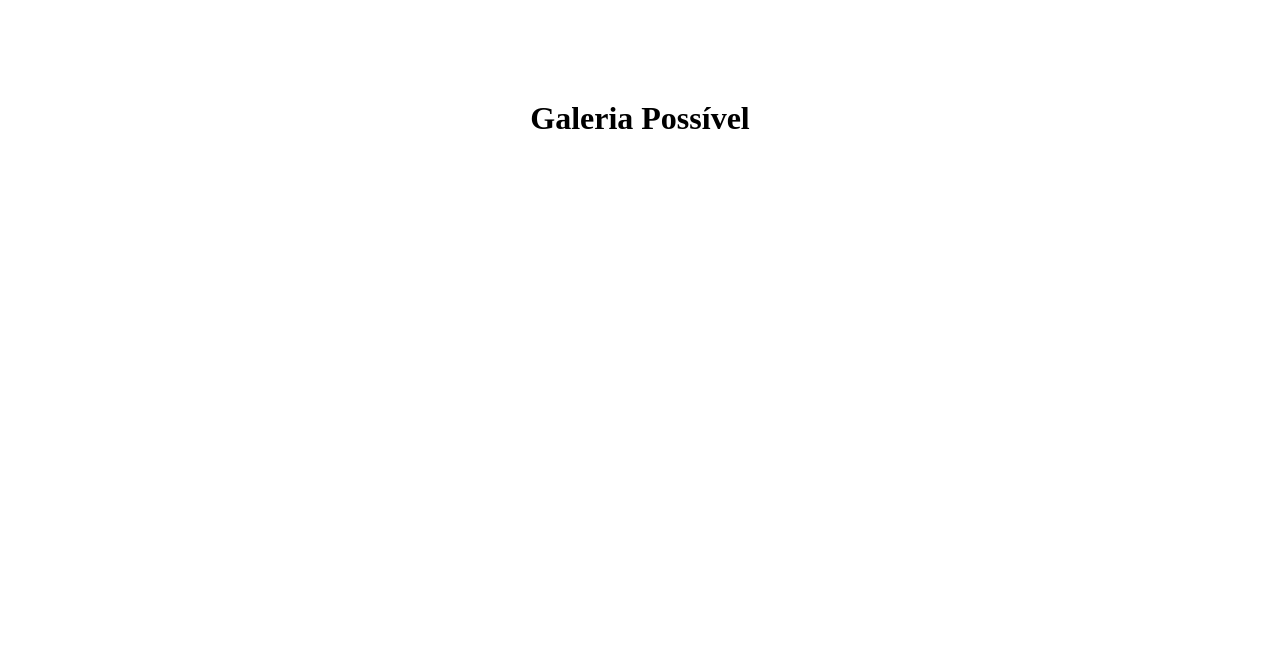
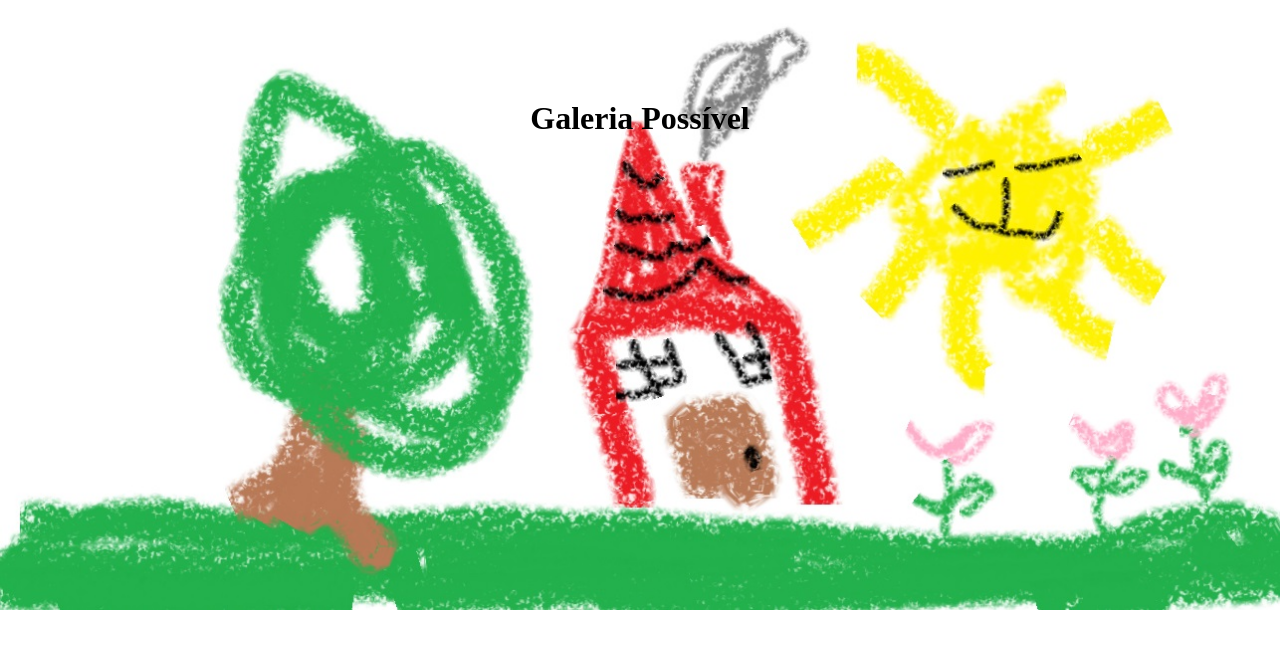
Before and after one commit to Paprikadarlingtoniapurpuraquevedo/galeria_possivel, a website: page index.html in a window 1280 px wide. Drawn offline with Linux system fonts and the light colour scheme.

Commit message:
Versão 12

```diff
--- a/index.html
+++ b/index.html
@@ -7,7 +7,7 @@
     <link rel="stylesheet" href="css/index.css">
     <script src="js/disable_right_click.js"></script>
 </head>
-<body oncontextmenu="return disableRightClick();">
+<body style="background-image: url(images/kindergarten.jpg); background-repeat: no-repeat; background-size: cover;" oncontextmenu="return disableRightClick();">
 
     <h1>Galeria Possível</h1>
 
```
Also changed, not shown: loginpage.html (+1 -1 lines), registrationpage.html (+1 -1 lines).
